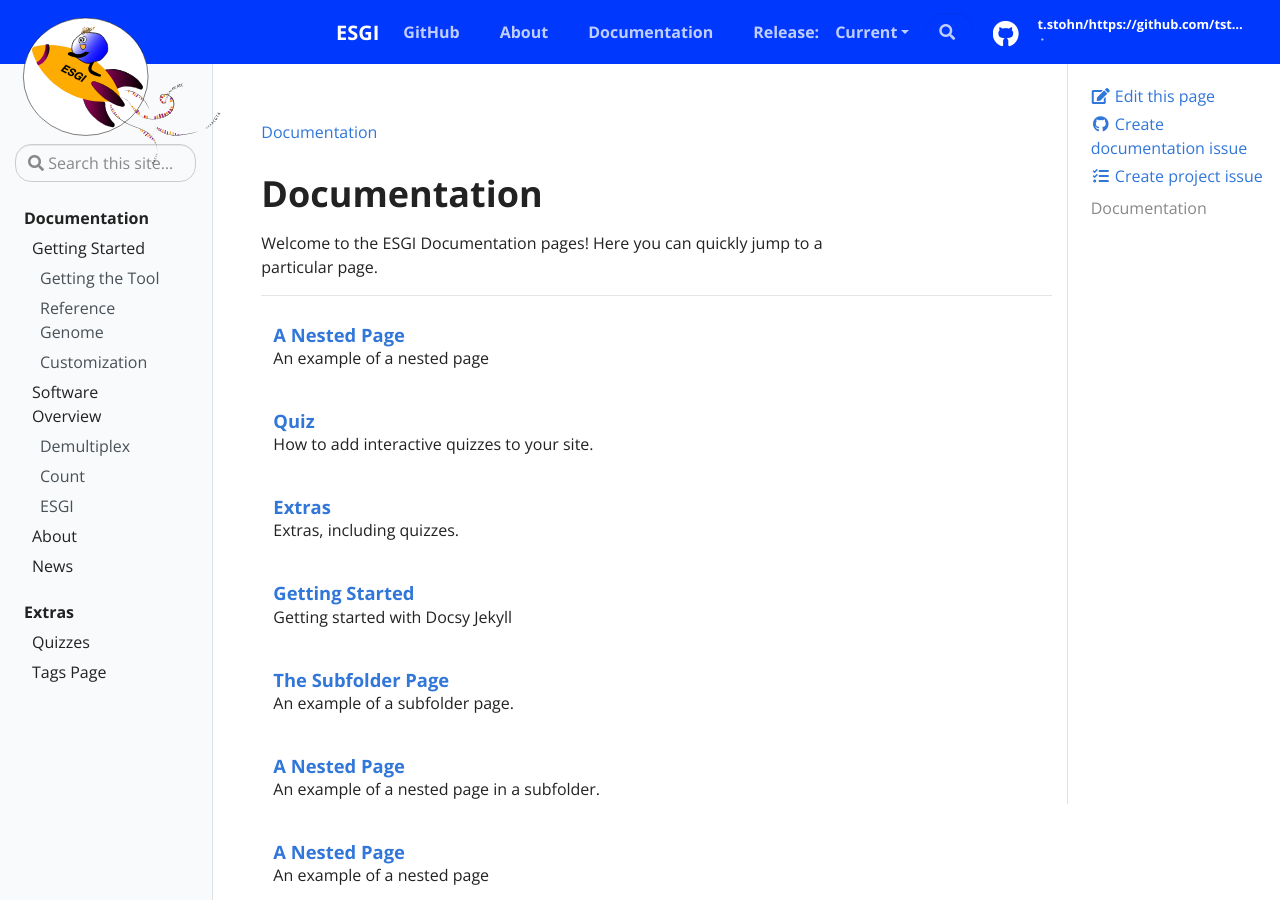
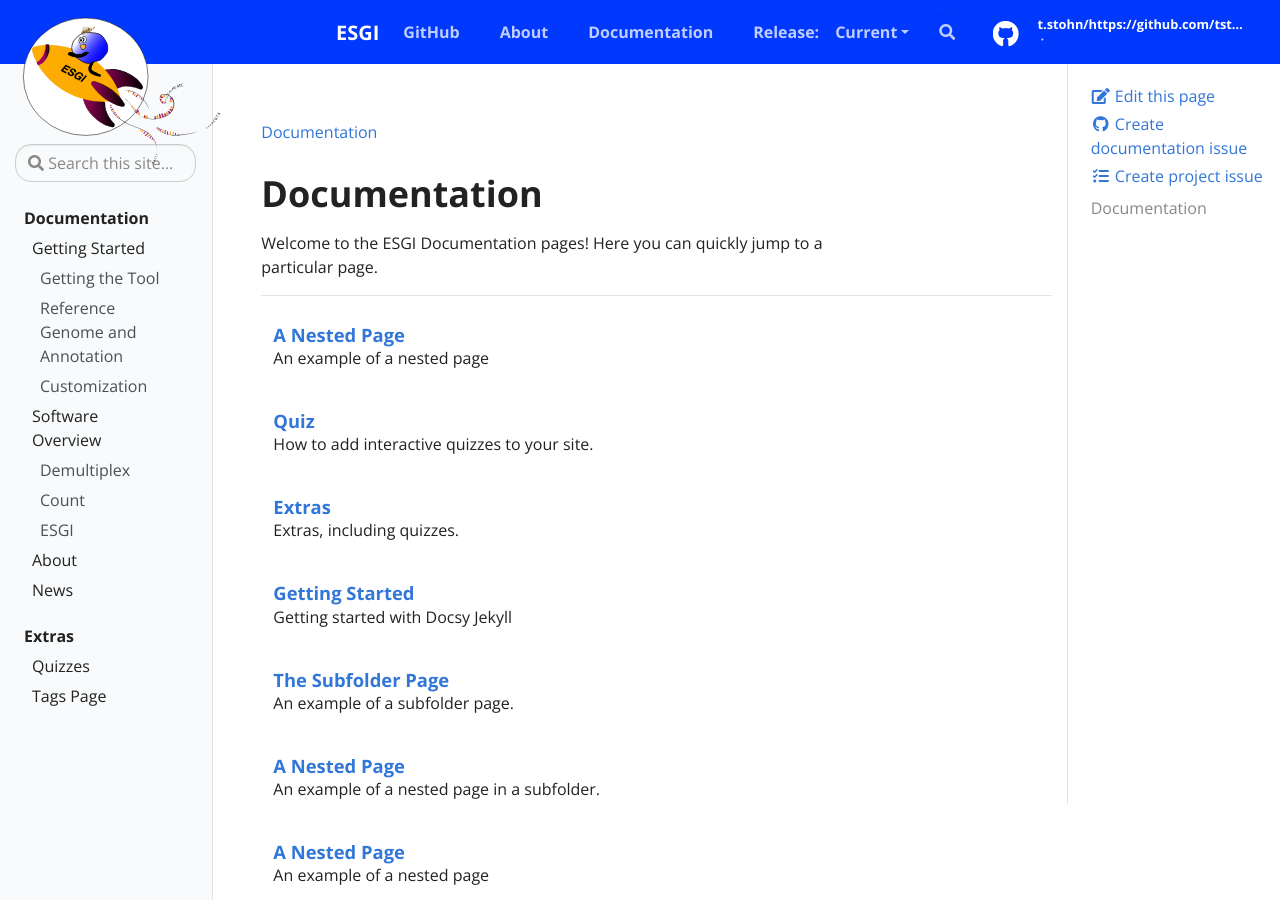
Before and after one commit to tstohn/ESGI.documentation, a Jekyll site: the page built from pages/docs.md, in a window 1280 px wide and 900 px high. Built offline with Jekyll 4.4.1, drawn with Linux system fonts in a browser that asks for light colours.

Commit message:
Update toc.yml

```diff
--- a/_data/toc.yml
+++ b/_data/toc.yml
@@ -6,8 +6,8 @@
       children:
         - title: Getting the Tool
           url: "docs/getting-started#getting-the-tool"
-        - title: Reference Genome
-          url: "docs/getting-started#reference-genome"
+        - title: Reference Genome and Annotation
+          url: "docs/getting-started#reference-genome-and-annotation"
         - title: Customization
           url: "docs/getting-started#customization"
     - title: Software Overview
```
